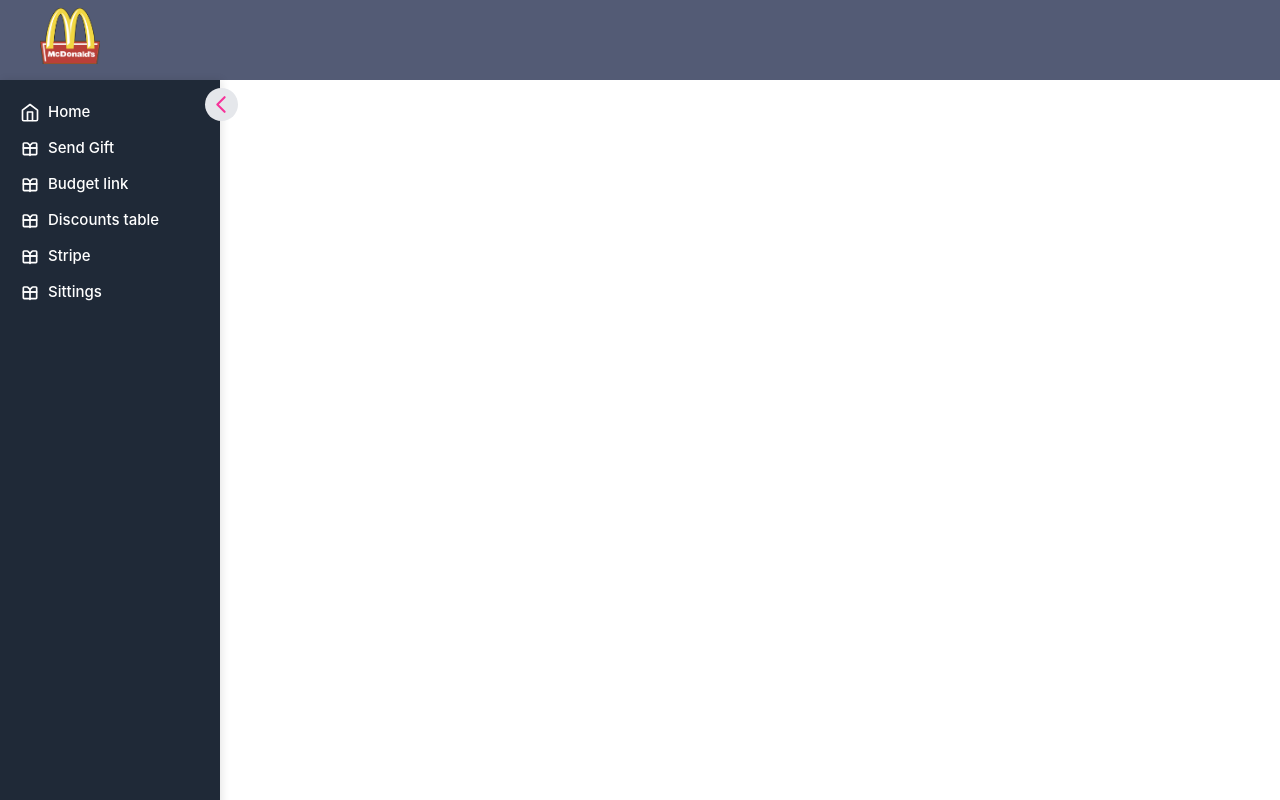
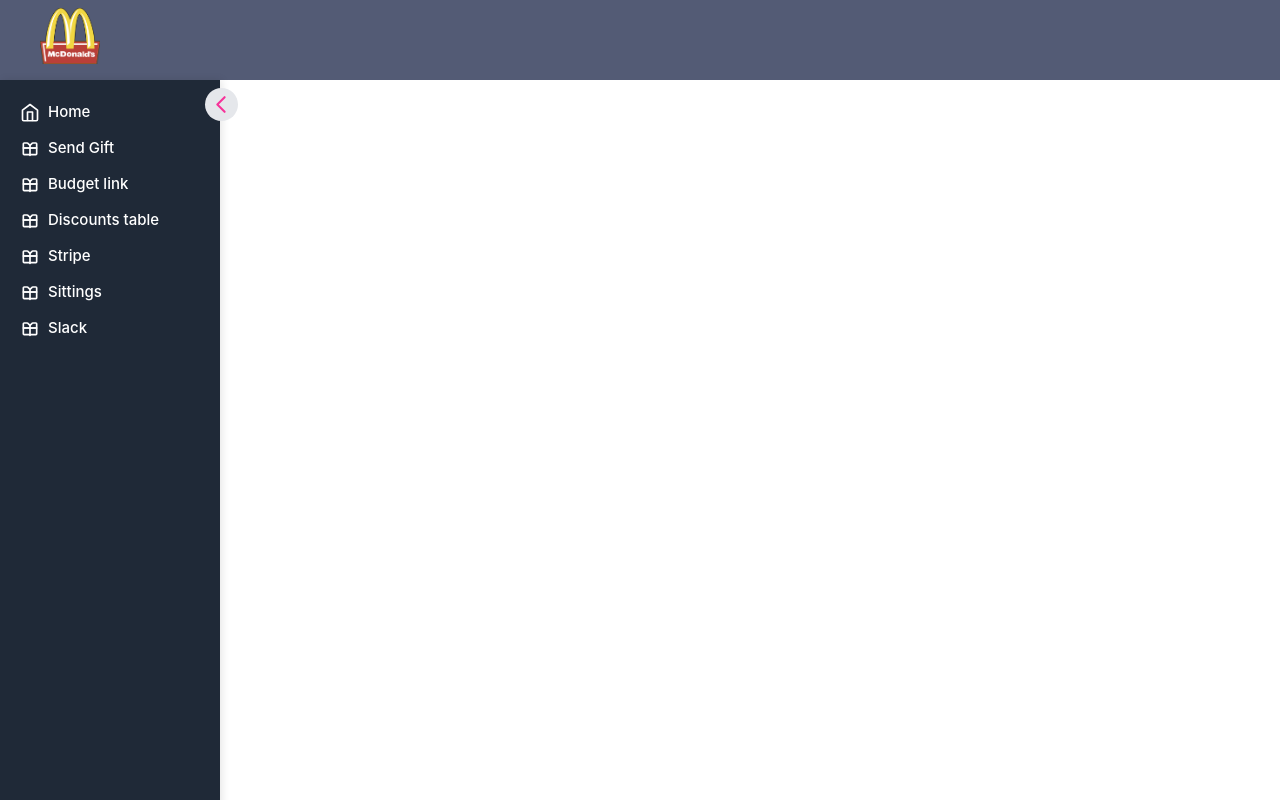
Before and after one commit to Misha158/vue-project, a Vue app: page / in a window 1280 px wide. Built offline with nearby package versions, Linux system fonts and the light colour scheme; no server answers.

Commit message:
Slack - create page

```diff
--- a/src/assets/base.css
+++ b/src/assets/base.css
@@ -82,3 +82,8 @@ body {
   -webkit-font-smoothing: antialiased;
   -moz-osx-font-smoothing: grayscale;
 }
+
+.page-title {
+  font-size: 34px;
+  font-weight: 500;
+}
--- a/src/components/sidebar/MySidebar.vue
+++ b/src/components/sidebar/MySidebar.vue
@@ -50,6 +50,7 @@ const links = [
   { label: 'Discounts table', componentName: RouterType.DISCOUNT_SUPPLIERS, icon: IconSendGift },
   { label: 'Stripe', componentName: RouterType.STRIPE, icon: IconSendGift },
   { label: 'Sittings', componentName: RouterType.SETTINGS, icon: IconSendGift },
+  { label: 'Slack', componentName: RouterType.SLACK, icon: IconSendGift },
 ];
 
 const isCollapsed = ref(false);
--- a/src/consts/route.ts
+++ b/src/consts/route.ts
@@ -12,4 +12,5 @@ export enum RouterType {
   SETTINGS = 'settings',
   LOGIN = 'login',
   REGISTRATION = 'registration',
+  SLACK = 'slack',
 }
--- a/src/router/index.ts
+++ b/src/router/index.ts
@@ -10,6 +10,7 @@ import StripeView from '@/views/StripeView.vue';
 import SettingsView from '@/views/SettingsView.vue';
 import LoginView from '@/views/LoginView.vue';
 import RegistrationView from '@/views/RegistrationView.vue';
+import SlackView from '@/views/SlackView.vue';
 
 const router = createRouter({
   history: createWebHistory(import.meta.env.BASE_URL),
@@ -57,6 +58,12 @@ const router = createRouter({
           name: RouterType.SETTINGS,
           component: SettingsView,
         },
+
+        {
+          path: '/slack',
+          name: RouterType.SLACK,
+          component: SlackView,
+        },
       ],
     },
     sendGiftRoutes,
--- /dev/null
+++ b/src/views/SlackView.vue
@@ -0,0 +1,15 @@
+<template>
+  <div>
+    <h1 class="page-title">Slack</h1>
+    <textarea class="mt-10 border border-b-black min-w-full h-[500px] p-10" v-model="text" />
+  </div>
+</template>
+
+<script setup lang="ts">
+import UiInput from '@/components/UiInput.vue';
+import { ref } from 'vue';
+
+const text = ref('');
+</script>
+
+<style scoped></style>
```
